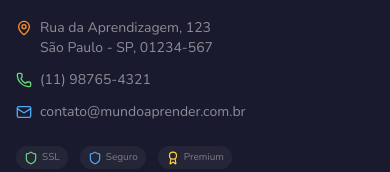
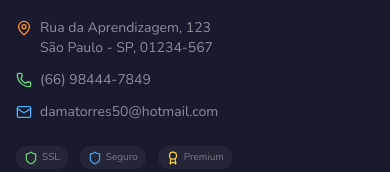
Before and after one commit to MicaelSanPedro/mundo-aprender, a Next.js app: page / in a window 390 px wide. Shown: the part 6354-6526 px from the top of the page. Built offline with nearby package versions, Linux system fonts and the light colour scheme.

Commit message:
fix: update contact info (email, phone, FAQ answers, payment methods)

```diff
--- a/src/app/page.tsx
+++ b/src/app/page.tsx
@@ -2046,7 +2046,7 @@ export default function Home() {
             {[
               {
                 q: "Como recebo o PDF após a compra?",
-                a: "Após a confirmação do pagamento, o download é liberado automaticamente. Você recebe o link por e-mail e também pode acessar pela área 'Meus Pedidos'. O link é válido por 24 horas.",
+                a: "Após a confirmação do pagamento pelo WhatsApp, o material é liberado automaticamente. Você recebe o link de download e pode acessar quantas vezes quiser!",
                 emoji: "📥",
               },
               {
@@ -2056,17 +2056,17 @@ export default function Home() {
               },
               {
                 q: "Os materiais são para qual faixa etária?",
-                a: "Nossos materiais cobrem do 1º ao 9º ano do Ensino Fundamental. Cada produto tem a indicação de série/ano na descrição, facilitando a escolha do material adequado.",
+                a: "Nossos materiais cobrem do 1º ao 6º ano do Ensino Fundamental. Cada produto tem a indicação de série/ano na descrição, facilitando a escolha do material adequado.",
                 emoji: "👨‍🎓",
               },
               {
                 q: "Qual a forma de pagamento?",
-                a: "Aceitamos Pix (aprovação instantânea), cartão de crédito (em até 12x), e boleto bancário. Para Pix e cartão, o download é liberado em minutos!",
+                a: "Aceitamos Pix e Nubank. Após o pagamento, envie o comprovante pelo WhatsApp e o material é liberado na mesma hora!",
                 emoji: "💳",
               },
               {
                 q: "Posso solicitar reembolso?",
-                a: "Sim! Oferecemos garantia de 7 dias. Se o material não atender suas expectativas, entre em contato pelo e-mail contato@mundoaprender.com.br e devolvemos 100% do valor.",
+                a: "Sim! Oferecemos garantia de 7 dias. Se o material não atender suas expectativas, entre em contato pelo WhatsApp ou e-mail damatorres50@hotmail.com e devolvemos 100% do valor.",
                 emoji: "🛡️",
               },
             ].map((faq, i) => (
@@ -2378,11 +2378,11 @@ export default function Home() {
                 </li>
                 <li className="flex items-center gap-2">
                   <Phone className="h-4 w-4 text-kid-green shrink-0" />
-                  <span className="text-sm text-white/50">(11) 98765-4321</span>
+                  <span className="text-sm text-white/50">(66) 98444-7849</span>
                 </li>
                 <li className="flex items-center gap-2">
                   <Mail className="h-4 w-4 text-kid-blue shrink-0" />
-                  <span className="text-sm text-white/50">contato@mundoaprender.com.br</span>
+                  <span className="text-sm text-white/50">damatorres50@hotmail.com</span>
                 </li>
               </ul>
 
@@ -2843,7 +2843,7 @@ export default function Home() {
                     Após pagar, envie o comprovante pelo WhatsApp para liberar seu material:
                   </p>
                   <a
-                    href="https://wa.me/5566981220410?text=Olá! Acabei de realizar o pagamento pelo Mundo Aprender. Segue o comprovante:"
+                    href="https://wa.me/5566984447849?text=Olá! Acabei de realizar o pagamento pelo Mundo Aprender. Segue o comprovante:"
                     target="_blank"
                     rel="noopener noreferrer"
                     className="flex items-center justify-center gap-2 w-full p-3 bg-[#25D366] hover:bg-[#1da851] text-white rounded-xl font-bold transition-colors text-sm shadow-md"
@@ -2853,7 +2853,7 @@ export default function Home() {
                     </svg>
                     Enviar Comprovante
                   </a>
-                  <p className="text-[10px] text-foreground/40 mt-2">(66) 98122-0410</p>
+                  <p className="text-[10px] text-foreground/40 mt-2">(66) 98444-7849</p>
                 </div>
 
                 {/* Nubank payment option */}
```
